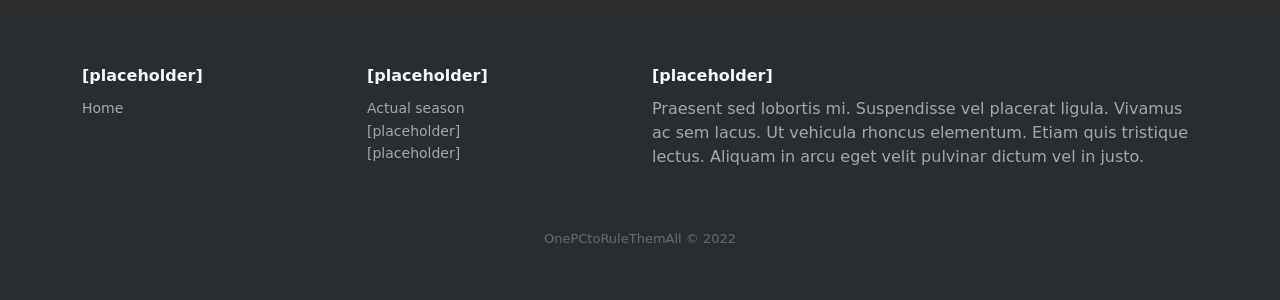
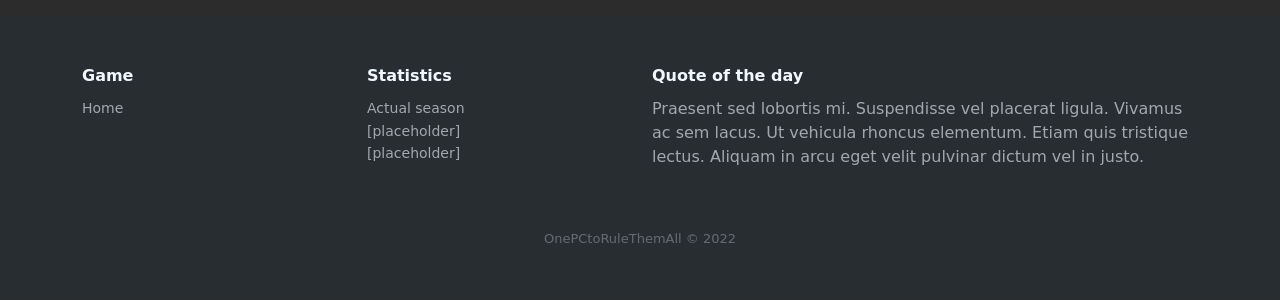
Before and after one commit to OnePCtoRuleThemAll/VAII_SEM, a PHP site: template www/App/Views/root.layout.view.php in a window 1280 px wide. Shown: the part 68-368 px from the top of the page. Run offline with PHP 8.4, Linux system fonts and the light colour scheme; the template is opened without the code that fills it, so the values that code supplies are empty; some libraries are stand-ins or nearby versions.

Commit message:
hopefully enough

```diff
--- a/www/App/Views/root.layout.view.php
+++ b/www/App/Views/root.layout.view.php
@@ -85,7 +85,7 @@
         <div class="container">
             <div class="row">
                 <div class="col-sm-6 col-md-3 item">
-                    <h3>[placeholder]</h3>
+                    <h3>Game</h3>
                     <ul>
                         <li><a href="?c=home">Home</a></li>
                         <?php if ($auth->isLogged()) { ?>
@@ -95,7 +95,7 @@
                     </ul>
                 </div>
                 <div class="col-sm-6 col-md-3 item">
-                    <h3>[placeholder]</h3>
+                    <h3>Statistics</h3>
                     <ul>
                         <li><a href="?c=statistics">Actual season</a></li>
                         <li><a href="#">[placeholder]</a></li>
@@ -103,7 +103,7 @@
                     </ul>
                 </div>
                 <div class="col-md-6 item text">
-                    <h3>[placeholder]</h3>
+                    <h3>Quote of the day</h3>
                     <p>Praesent sed lobortis mi. Suspendisse vel placerat ligula. Vivamus ac sem lacus. Ut vehicula rhoncus elementum. Etiam quis tristique lectus. Aliquam in arcu eget velit pulvinar dictum vel in justo.</p>
                 </div>
             </div>
--- a/www/public/js/code.js
+++ b/www/public/js/code.js
@@ -7,7 +7,7 @@ async function getCode() {
             const state = await response.json();
 
             if(state.match("Completed")) {
-                alert("Task completed!");
+                document.getElementById('taskState').innerHTML = "Status: COMPLETED";
             }
         }
     }
```
Also changed, not shown: www/App/Views/Task/index.view.php (+18 -1 lines).
